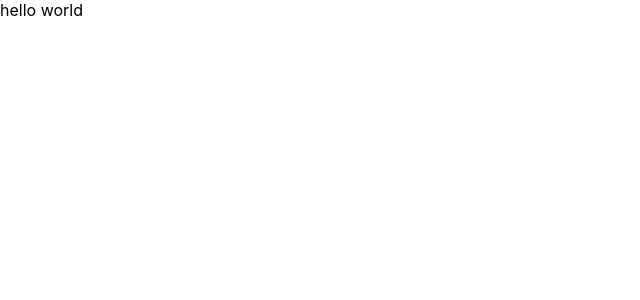
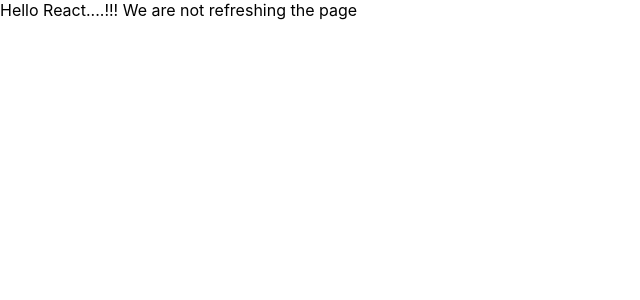
Before and after one commit to kodecdac/day3-my-app, a React (Create React App) app: page / in a window 1280 px wide. Shown: the top 300 px of the page, without its empty margins (0-640 px from the left). Built offline with nearby package versions, Linux system fonts and the light colour scheme.

Commit message:
b2 - export - filie nameing.

```diff
--- a/src/App.js
+++ b/src/App.js
@@ -1,12 +1,5 @@
-import logo from "./logo.svg";
-import "./App.css";
-
-function App() {
-  return (
-    <div>
-      <div>hello world</div>
-    </div>
-  );
+export default function App() {
+  return "Hello React....!!! We are not refreshing the page";
 }
 
-export default App;
+// export default App;
```
Also changed, not shown: src/index.js (+6 -6 lines).
